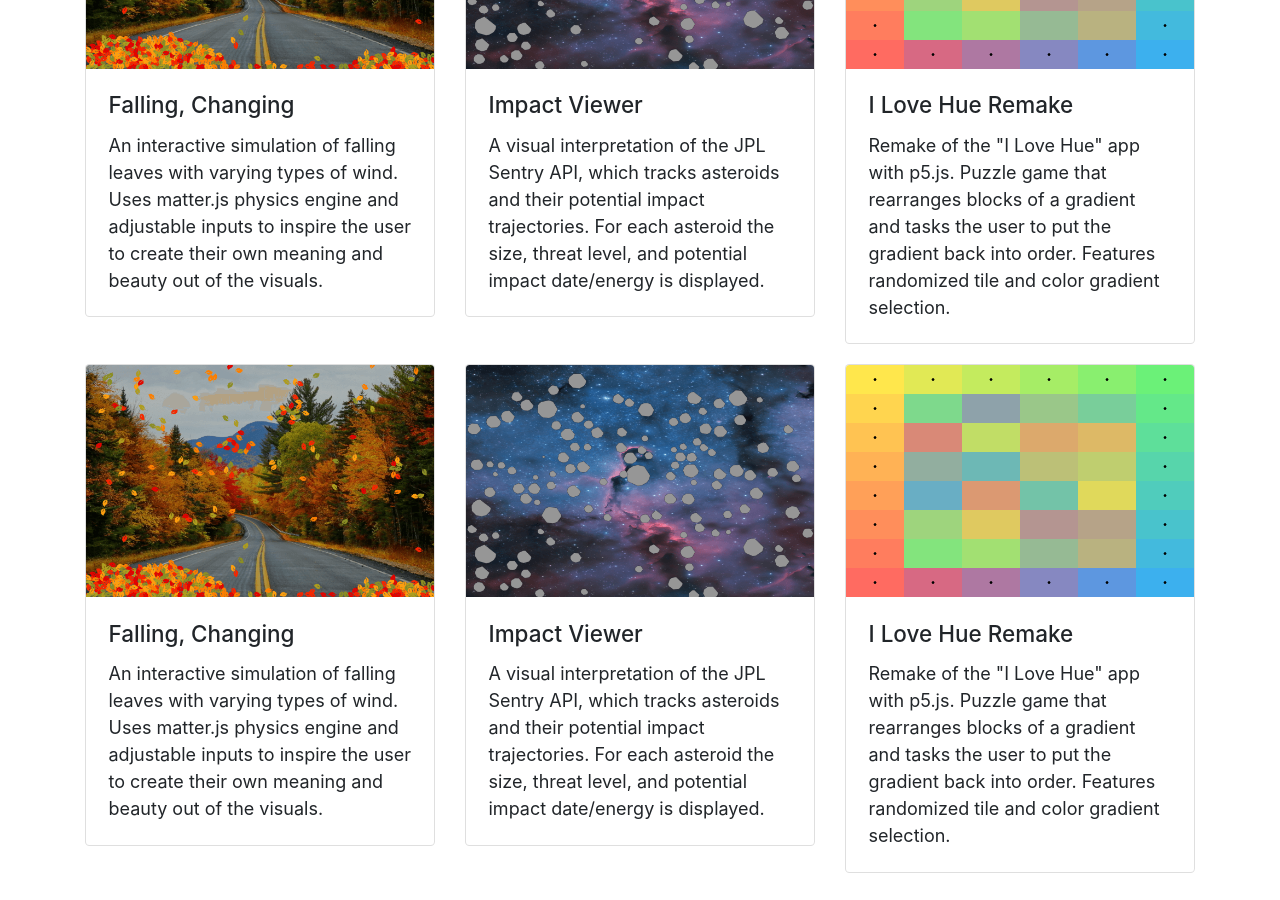
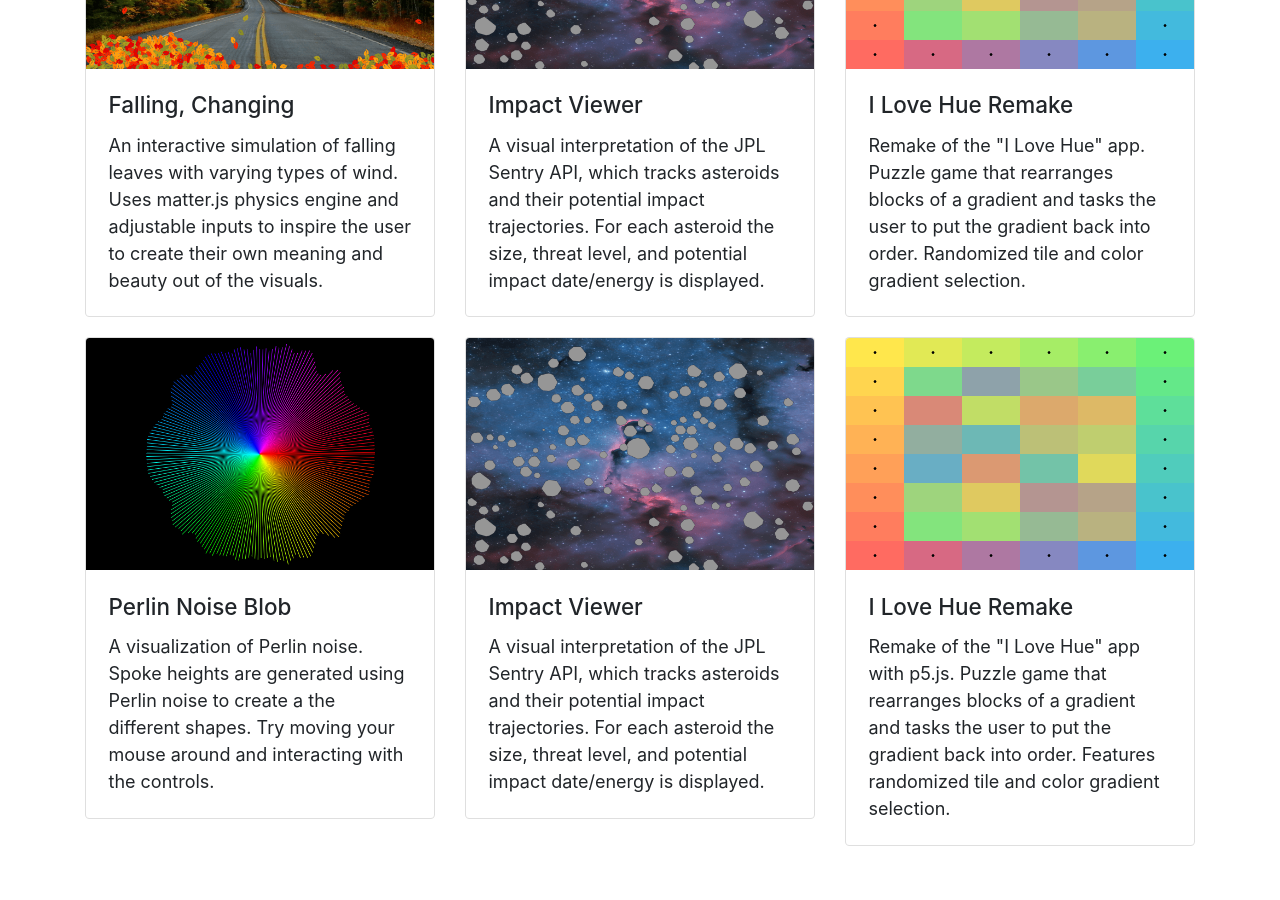
Before and after one commit to bryceparkman/personal-website, a Next.js app: page /projects/visualizations in a window 1280 px wide. Shown: the part 480-1380 px from the top of the page. After the commit the page ends 1353 px from the top, so only its background shows below. Built offline with nearby package versions, Linux system fonts and the light colour scheme.

Commit message:
Added wiggle

```diff
--- a/pages/projects/visualizations.js
+++ b/pages/projects/visualizations.js
@@ -55,7 +55,7 @@ export default function Visualizations() {
                             <Card.Body>
                                 <Card.Title>I Love Hue Remake</Card.Title>
                                 <Card.Text>
-                                    Remake of the "I Love Hue" app with p5.js. Puzzle game that rearranges blocks of a gradient and tasks the user to put the gradient back into order. Features randomized tile and color gradient selection.
+                                    Remake of the "I Love Hue" app. Puzzle game that rearranges blocks of a gradient and tasks the user to put the gradient back into order. Randomized tile and color gradient selection.
                                 </Card.Text>
                             </Card.Body>
                         </Card>
@@ -64,19 +64,20 @@ export default function Visualizations() {
                 </Row>
                 <Row>
                     <Col lg={4}>
-                        <Link href='sketches/leaves'>
+                        <Link href='sketches/wiggle'>
                             <Card style={{cursor: 'pointer', marginTop: '20px'}}>
-                                <Card.Img variant="top" src="/images/leaves.png" />
+                                <Card.Img variant="top" src="/images/wiggle.png" />
                                 <Card.Body>
-                                    <Card.Title>Falling, Changing</Card.Title>
+                                    <Card.Title>Perlin Noise Blob</Card.Title>
                                     <Card.Text>
-                                        An interactive simulation of falling leaves with varying types of wind. Uses matter.js physics engine and adjustable inputs to inspire the user to create their own meaning and beauty out of the visuals.
+                                        A visualization of Perlin noise. Spoke heights are generated using Perlin noise to create a the different shapes. Try moving your mouse around and interacting with the controls.
                                     </Card.Text>
                                 </Card.Body>
                             </Card>
                         </Link>
                     </Col>
                     <Col lg={4}>
+                    <Link href='sketches/impacts'>
                         <Card style={{cursor: 'pointer', marginTop: '20px'}}>
                             <Card.Img variant="top" src="/images/impacts.png" />
                             <Card.Body>
@@ -86,8 +87,10 @@ export default function Visualizations() {
                                 </Card.Text>
                             </Card.Body>
                         </Card>
+                        </Link>
                     </Col>
                     <Col lg={4}>
+                        <Link href='sketches/hue'>
                         <Card style={{cursor: 'pointer', marginTop: '20px'}}>
                             <Card.Img variant="top" src="/images/hue.png" />
                             <Card.Body>
@@ -97,6 +100,7 @@ export default function Visualizations() {
                                 </Card.Text>
                             </Card.Body>
                         </Card>
+                        </Link>
                     </Col>
                 </Row>
             </Container>
```
Also changed, not shown: pages/projects/sketches/wiggle.js (added, +18 -0 lines), public/images/wiggle.png (added).
